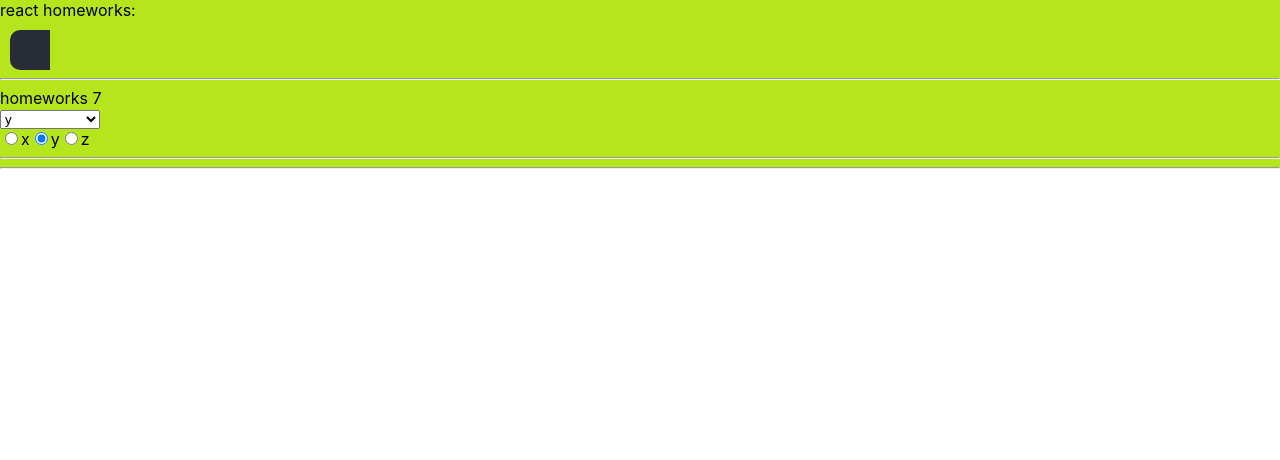
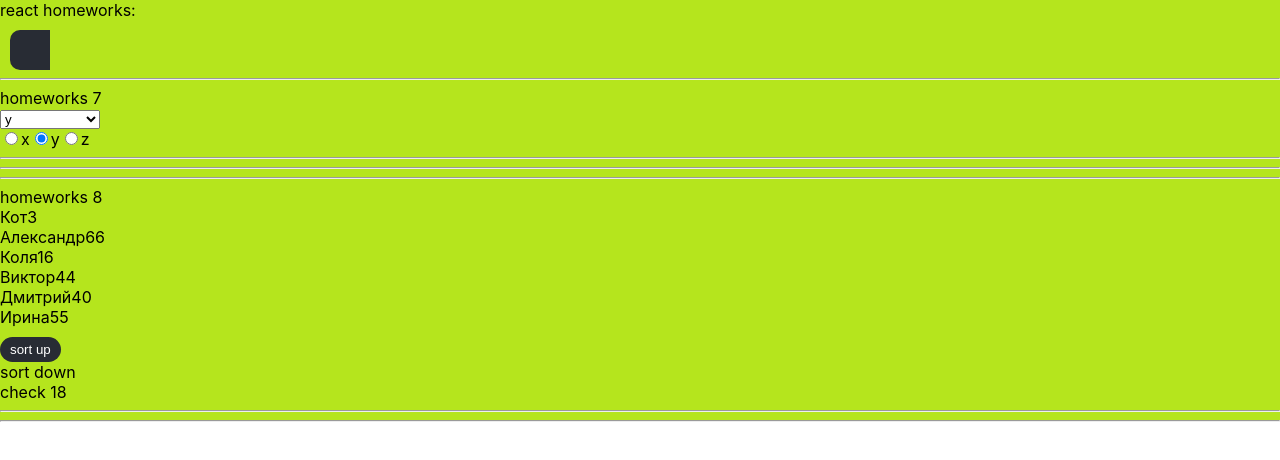
Before and after one commit to dasiklasik/hw, a React (Create React App) app: page /#/junior in a window 1280 px wide. Shown: the top 460 px of the page. Built offline with nearby package versions, Linux system fonts and the light colour scheme.

Commit message:
start HW8

```diff
--- a/src/p2-homeworks/h5/pages/Junior.tsx
+++ b/src/p2-homeworks/h5/pages/Junior.tsx
@@ -1,8 +1,12 @@
 import React from "react";
 import HW7 from "../../h7/HW7";
+import HW8 from "../../h8/HW8";
 
 export const Junior = () => {
     return (
-        <HW7/>
+        <>
+            <HW7/>
+            <HW8/>
+        </>
     )
 }
--- a/src/p2-homeworks/h8/HW8.tsx
+++ b/src/p2-homeworks/h8/HW8.tsx
@@ -2,9 +2,13 @@ import React, {useState} from 'react'
 import {homeWorkReducer} from './bll/homeWorkReducer'
 import SuperButton from '../h4/common/c2-SuperButton/SuperButton'
 
-// export type UserType =
+export type userType = {
+    _id: number
+    name: string
+    age: number
+}
 
-const initialPeople = [
+const initialPeople: Array<userType> = [
     {_id: 0, name: 'Кот', age: 3},
     {_id: 1, name: 'Александр', age: 66},
     {_id: 2, name: 'Коля', age: 16},
@@ -14,12 +18,11 @@ const initialPeople = [
 ]
 
 function HW8() {
-    const [people, setPeople] = useState<any>(initialPeople) // need to fix any
+    const [people, setPeople] = useState<Array<userType>>(initialPeople)
 
-    // need to fix any
-    const finalPeople = people.map((p: any) => (
+    const finalPeople = people.map((p: userType) => (
         <div key={p._id}>
-            some name, age
+            <span>{p.name}</span><span>{p.age}</span>
         </div>
     ))
 
```
